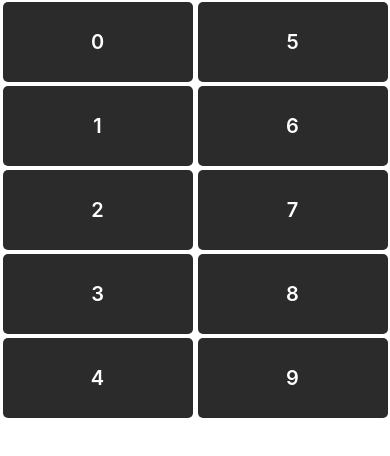
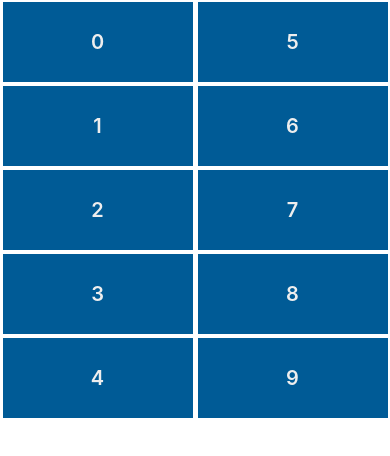
Before and after one commit to blueturtle13g/react-native-drag-and-drop, a React Native app: screen / in a window 390 px wide. Shown: the top 456 px of the page. Built offline with nearby package versions, Linux system fonts and the light colour scheme.

Commit message:
finished

```diff
--- a/src/App.js
+++ b/src/App.js
@@ -4,12 +4,13 @@ import {
     ScrollView,
     View,
     Dimensions,
+    Text,
 } from 'react-native';
 import DraggableItem from './DraggableItem';
 
 const WIDTH = Dimensions.get('window').width;
 const HEIGHT = Dimensions.get('window').height;
-const SWITCH_COLUMN_SPOT = WIDTH/3;
+const SWITCH_COLUMN_SPOT = WIDTH/3.5;
 
 export default class App extends Component {
     state={
@@ -58,26 +59,17 @@ export default class App extends Component {
         movingFrom: null,
         movingTo: null,
         switchingTo: null,
-        scrollEnabled: true,
+        justSwitched: false,
     };
 
-    yPositions=[];
     c1Length = 5;
 
-    _onLayout = (index, y)=>this.yPositions[index] = y;
-
-    _onItemLongPress = movingFrom=>this.setState({scrollEnabled: false}, ()=> {
-        this.setState({movingFrom, movingTo: movingFrom});
-    });
+    _onItemLongPress = movingFrom=>this.setState({movingFrom, movingTo: movingFrom});
 
 
     _onDraggableMove = (x, y)=>{
-        // console.log('y: ', y);
-        // console.log('HEIGHT: ', HEIGHT);
-        // this._scrollview.scrollTo({y});
-
         let { movingFrom, items } = this.state;
-        let switchingTo;
+        let switchingTo = null;
         let newMovingTo = Math.round(y / 84)+movingFrom;
         const isColumn1 = items[movingFrom].columnNumber === 1;
         if(isColumn1 && x>SWITCH_COLUMN_SPOT || !isColumn1 && x<-SWITCH_COLUMN_SPOT){
@@ -87,11 +79,12 @@ export default class App extends Component {
                 else newMovingTo += this.c1Length-1;
             }else{
                 switchingTo = 1;
-                if(newMovingTo>=this.c1Length) newMovingTo = this.c1Length;
+                if(this.c1Length === 0) newMovingTo = 0;
                 else newMovingTo += -this.c1Length;
 
+                if(newMovingTo>=this.c1Length) newMovingTo = this.c1Length;
             }
-            // console.log('newMovingTo: ', newMovingTo);
+
             if(newMovingTo>=items.length) newMovingTo = items.length-1;
         }else {
             if (isColumn1) {
@@ -100,12 +93,11 @@ export default class App extends Component {
                 newMovingTo = this.c1Length;
             }
         }
-        // console.log('MOVING_FROM: ', movingFrom);
-        // console.log('NEW_MOVING_TO: ', newMovingTo);
-        // console.log('this.c1Length: ', this.c1Length);
+
         this.setState({
             movingTo: newMovingTo<0 ? 0 : newMovingTo,
             switchingTo,
+            justSwitched: switchingTo !== this.state.switchingTo,
         });
     };
 
@@ -119,7 +111,6 @@ export default class App extends Component {
 
         this.setState({
             items,
-            scrollEnabled: true,
             movingFrom: null,
             movingTo: null,
             switchingTo: false,
@@ -127,7 +118,7 @@ export default class App extends Component {
     };
 
     _renderItems = columnNumber=>{
-        const { items, movingFrom, movingTo, switchingTo} = this.state;
+        const { items, movingFrom, movingTo, switchingTo, justSwitched} = this.state;
         return items.map((item, index)=>{
             if(item.columnNumber === columnNumber){
                 let moveTo;
@@ -148,20 +139,16 @@ export default class App extends Component {
                     }
                 }
 
-                // console.log('item.id: ', item.id);
-                // console.log('movingCard: ', movingCard);
-                // console.log('FROM: ', from);
-                // console.log('INDEX: ', index);
                 return(
                     <DraggableItem
                         key={item.id}
                         item={item}
                         onLongPress={()=>this._onItemLongPress(index)}
-                        onLayout={({nativeEvent:{layout}})=>this._onLayout(index, layout.y)}
                         onRelease={this._onDraggableRelease}
                         isDragging={isDragging}
                         moveTo={moveTo}
                         onMove={this._onDraggableMove}
+                        dontAnimate={!movingFrom||justSwitched}
                     />
                 )
             }
@@ -170,13 +157,10 @@ export default class App extends Component {
 
 
     render() {
-        const {scrollEnabled, items} = this.state;
-        // console.log('ITEMS: ', items);
         return (
             <ScrollView
-                ref={component=>this._scrollview=component}
                 style={styles.container}
-                scrollEnabled={scrollEnabled}
+                scrollEnabled={!!this.state.movingFrom}
             >
                 <View style={styles.columns}>
                     <View style={styles.column}>
--- a/src/DraggableItem.js
+++ b/src/DraggableItem.js
@@ -7,6 +7,7 @@ import {
     View,
     StyleSheet,
     Dimensions,
+    Easing,
 } from 'react-native';
 import * as Animatable from 'react-native-animatable';
 
@@ -14,39 +15,78 @@ const WIDTH = Dimensions.get('window').width;
 const HEIGHT = Dimensions.get('window').height;
 
 export default class DraggableItem extends Component {
-    position = new Animated.ValueXY();
+    animatedItem = new Animated.Value(0);
+    position = new Animated.ValueXY(0);
     PanResponder = PanResponder.create({
         onMoveShouldSetPanResponderCapture: () => this.props.isDragging,
         onPanResponderMove: (_, {dx,dy}) =>{
             this.props.onMove(dx,dy);
             this.position.setValue({ x: dx, y: dy })
         },
-        onPanResponderRelease: (_, {dx,dy}) => {
+        onPanResponderRelease: () => {
             this.props.onRelease();
             this.position.setValue({ x: 0, y: 0 });
         },
     });
 
+
+    _onMoveTo = y=>{
+        if(this.props.dontAnimate) this.position.setValue({ x: 0, y });
+        else Animated.timing(this.position, {
+            toValue: { y, x: 0},
+            easing: Easing.in,
+            duration: 200,
+        }).start()
+    };
+
+    componentDidUpdate(prevProps){
+        if(!prevProps.isDragging && this.props.isDragging){
+            Animated.spring(this.animatedItem,{toValue: 1}).start()
+        }
+
+        if(prevProps.moveTo !== this.props.moveTo){
+            switch (this.props.moveTo){
+                case 'top':
+                    this._onMoveTo(-84);
+                    break;
+                case 'bottom':
+                    this._onMoveTo(84);
+                    break;
+                default:
+                    this._onMoveTo(0);
+
+            }
+        }
+    }
+
     render() {
-        const { item, onLongPress, isDragging, onLayout, moveTo } = this.props;
+        const { item, onLongPress, isDragging } = this.props;
         return (
             <Animated.View
                 {...this.PanResponder.panHandlers}
                 style={[
                     ...this.position.getTranslateTransform(),
                     styles.itemContainer,
-                    isDragging && styles.draggingItem,
-                    moveTo==='top' &&{bottom: 84},
-                    moveTo==='bottom' &&{top: 84},
+                    isDragging && {
+                        zIndex: 1000,
+                        elevation: 50,
+                        transform:[
+                            {
+                                rotate: this.animatedItem.interpolate({
+                                    inputRange: [0, 1],
+                                    outputRange: ['0deg', '6deg']
+                                })
+                            }
+                        ]
+                    },
                 ]}
-                onLayout={onLayout}
             >
                 <TouchableOpacity
                     activeOpacity={.8}
-                    key={item.id}
                     onLongPress={onLongPress}
                     style={styles.item}
-                    delayLongPress={100}
+                    delayLongPress={150}
+                    onPress={()=>alert(item.id)}
                 >
                     <Text style={styles.itemTitle}>{item.id}</Text>
                 </TouchableOpacity>
@@ -59,31 +99,21 @@ const styles = StyleSheet.create({
     itemContainer:{
         height: 80,
         width: (WIDTH/2)-5,
-        backgroundColor: '#2b2b2b',
         marginVertical: 2,
         alignSelf: 'center',
         zIndex: -1000,
-        borderRadius: 5,
     },
     item:{
-        width: '100%',
-        height: '100%',
+        flex: 1,
         justifyContent: 'center',
         alignItems: 'center',
-    },
-    itemPlaceholder:{
-        backgroundColor: '#eee',
+        backgroundColor: '#005b96',
     },
     itemTitle:{
         fontSize: 20,
         fontWeight: '600',
-        color: '#fff'
-    },
-    draggingItem:{
-        zIndex: 1000,
-        // height: 84,
-        // width: (WIDTH/2)-2,
-        // transform: [{ rotate: '2deg' }],
-        backgroundColor: '#161616',
+        color: '#eee',
+        width: '100%',
+        textAlign: 'center',
     },
 });
```
Also changed, not shown: src/MovingItem.js (deleted, +0 -90 lines).
